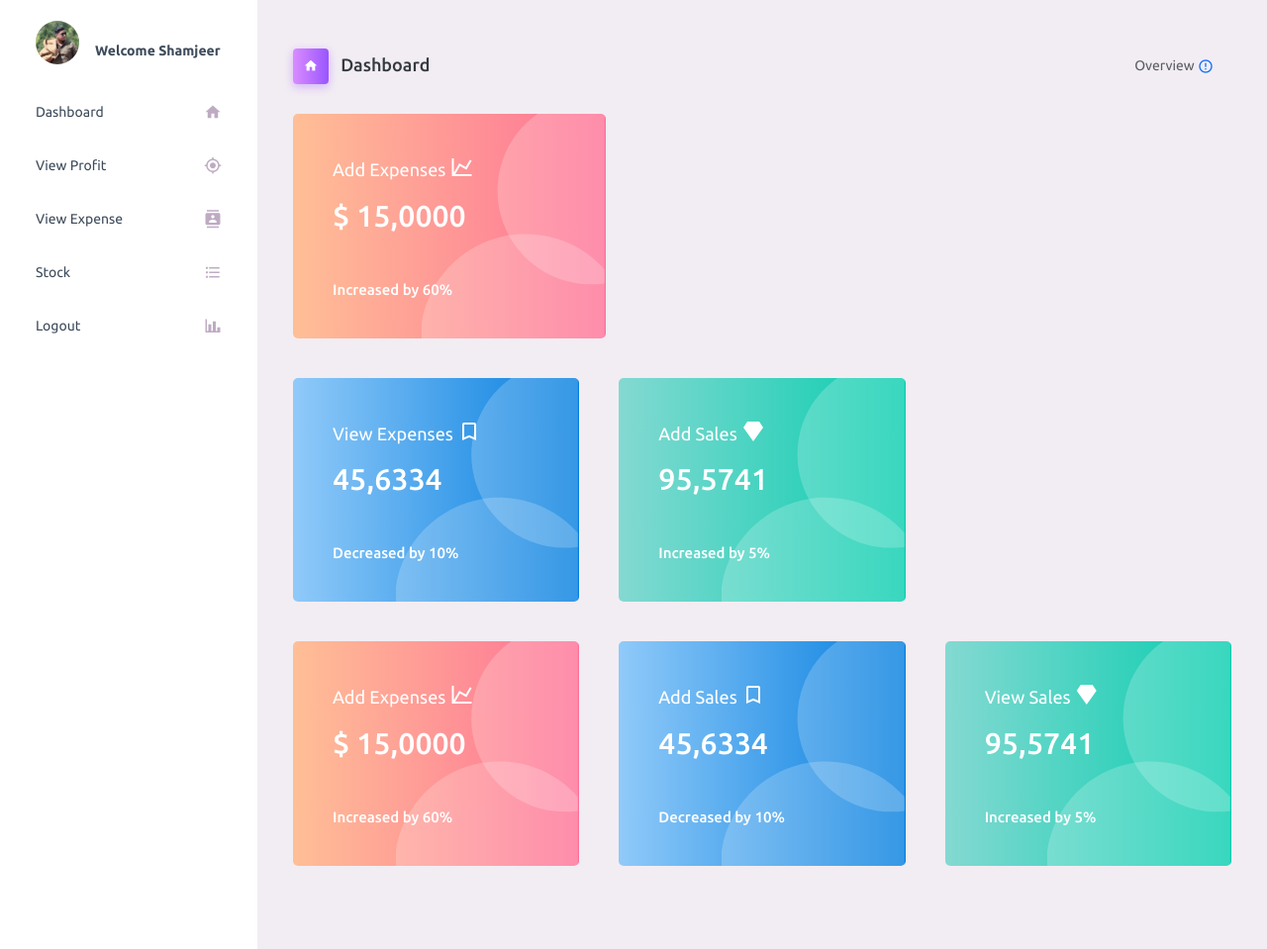
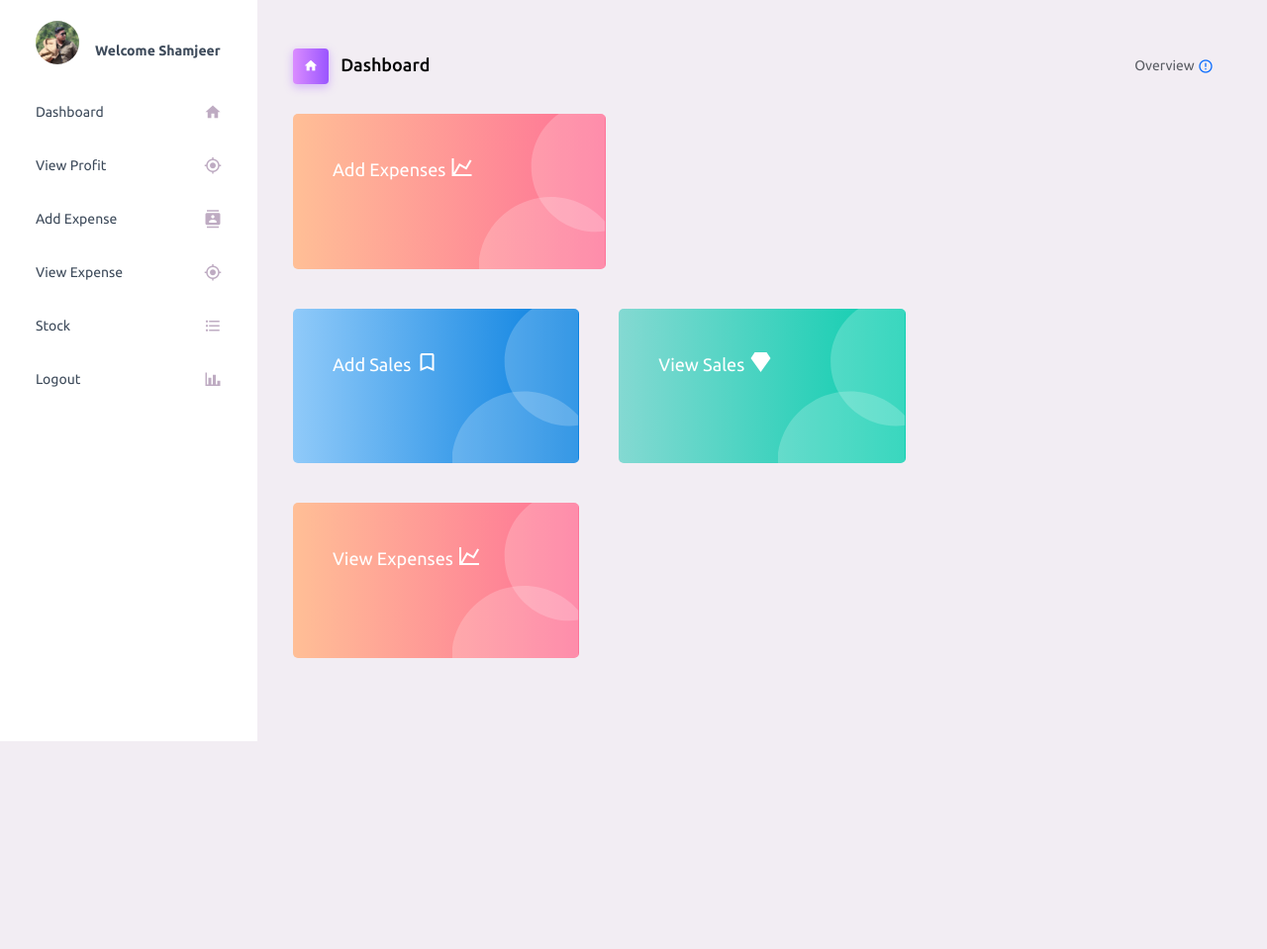
Before and after one commit to Mohammed-Rifad/riders_app, a Django app: template riders_admin/templates/dashboard.html in a window 1280 px wide. Shown: the part 70-1029 px from the top of the page at 99% size. After the commit the page ends 819 px from the top, so only its background shows below. Run offline with Django 4.2, Linux system fonts and the light colour scheme; the template is opened without the code that fills it, so the values that code supplies are empty; some libraries are stand-ins or nearby versions.

Commit message:
almost completed

```diff
--- a/riders_admin/templates/dashboard.html
+++ b/riders_admin/templates/dashboard.html
@@ -53,8 +53,8 @@
                 </div>
               </a>
               <div class="dropdown-menu navbar-dropdown" aria-labelledby="profileDropdown">
-                <a class="dropdown-item" href="#">
-                  <i class="mdi mdi-cached me-2 text-success"></i> Activity Log </a>
+                {% comment %} <a class="dropdown-item" href="#">
+                  <i class="mdi mdi-cached me-2 text-success"></i> Activity Log </a> {% endcomment %}
                 <div class="dropdown-divider"></div>
                 <a class="dropdown-item" href="/logout">
                   <i class="mdi mdi-logout me-2 text-primary"></i> Signout </a>
@@ -70,7 +70,7 @@
                 <i class="mdi mdi-email-outline"></i>
                 <span class="count-symbol bg-warning"></span>
               </a>
-              <div class="dropdown-menu dropdown-menu-right navbar-dropdown preview-list" aria-labelledby="messageDropdown">
+              {% comment %} <div class="dropdown-menu dropdown-menu-right navbar-dropdown preview-list" aria-labelledby="messageDropdown">
                 <h6 class="p-3 mb-0">Messages</h6>
                 <div class="dropdown-divider"></div>
                 <a class="dropdown-item preview-item">
@@ -104,14 +104,14 @@
                 </a>
                 <div class="dropdown-divider"></div>
                 <h6 class="p-3 mb-0 text-center">4 new messages</h6>
-              </div>
+              </div> {% endcomment %}
             </li>
             <li class="nav-item dropdown">
               <a class="nav-link count-indicator dropdown-toggle" id="notificationDropdown" href="#" data-bs-toggle="dropdown">
                 <i class="mdi mdi-bell-outline"></i>
                 <span class="count-symbol bg-danger"></span>
               </a>
-              <div class="dropdown-menu dropdown-menu-right navbar-dropdown preview-list" aria-labelledby="notificationDropdown">
+              {% comment %} <div class="dropdown-menu dropdown-menu-right navbar-dropdown preview-list" aria-labelledby="notificationDropdown">
                 <h6 class="p-3 mb-0">Notifications</h6>
                 <div class="dropdown-divider"></div>
                 <a class="dropdown-item preview-item">
@@ -151,7 +151,7 @@
                 </a>
                 <div class="dropdown-divider"></div>
                 <h6 class="p-3 mb-0 text-center">See all notifications</h6>
-              </div>
+              </div> {% endcomment %}
             </li>
             <li class="nav-item nav-logout d-none d-lg-block">
               <a class="nav-link" href="#">
@@ -208,9 +208,15 @@
               </div> {% endcomment %}
             </li>
             <li class="nav-item">
+              <a class="nav-link" href="/add-expense">
+                <span class="menu-title">Add Expense</span>
+                <i class="mdi mdi-contacts menu-icon"></i>
+              </a>
+            </li>
+            <li class="nav-item">
               <a class="nav-link" href="/view-expense">
                 <span class="menu-title">View Expense</span>
-                <i class="mdi mdi-contacts menu-icon"></i>
+                <i class="mdi mdi-crosshairs-gps menu-icon"></i>
               </a>
             </li>
             <li class="nav-item">
@@ -272,8 +278,12 @@
             <div class="page-header">
               <h3 class="page-title">
                 <span class="page-title-icon bg-gradient-primary text-white me-2">
+
                   <i class="mdi mdi-home"></i>
+                  <a href="{% url 'dashboard' %}" style="text-decoration:none;color:black">
                 </span> Dashboard
+              </a>
+
               </h3>
               <nav aria-label="breadcrumb">
                 <ul class="breadcrumb">
@@ -291,8 +301,8 @@
                     <img src="{% static 'assets/images/dashboard/circle.svg' %}" class="card-img-absolute" alt="circle-image" />
                     <h4 class="font-weight-normal mb-3">Add Expenses <i class="mdi mdi-chart-line mdi-24px float-right"></i>
                     </h4>
-                    <h2 class="mb-5">$ 15,0000</h2>
-                    <h6 class="card-text">Increased by 60%</h6>
+                    <h2 class="mb-5"> </h2>
+                    <h6 class="card-text"> </h6>
                   </div>
                 </div>
               </div>
@@ -300,13 +310,13 @@
               <div class="col-md-4 stretch-card grid-margin">
 
                 <div class="card bg-gradient-info card-img-holder text-white">
-                  <a href='/view-expense' style='text-decoration:none;color:white'>
+                  <a href='/add-sales' style='text-decoration:none;color:white'>
                   <div class="card-body">
                     <img src="{% static 'assets/images/dashboard/circle.svg' %}" class="card-img-absolute" alt="circle-image" />
-                    <h4 class="font-weight-normal mb-3">View Expenses <i class="mdi mdi-bookmark-outline mdi-24px float-right"></i>
+                    <h4 class="font-weight-normal mb-3">Add Sales <i class="mdi mdi-bookmark-outline mdi-24px float-right"></i>
                     </h4>
-                    <h2 class="mb-5">45,6334</h2>
-                    <h6 class="card-text">Decreased by 10%</h6>
+                    <h2 class="mb-5"> </h2>
+                    <h6 class="card-text"> </h6>
                   </div>
                 </a>
                 </div>
@@ -314,13 +324,13 @@
               </div>
               <div class="col-md-4 stretch-card grid-margin">
                 <div class="card bg-gradient-success card-img-holder text-white">
-                  <a href='/add-sales' style='text-decoration:none;color:white'>
+                  <a href='/view-sales' style='text-decoration:none;color:white'>
                   <div class="card-body">
                     <img src="{% static 'assets/images/dashboard/circle.svg' %}" class="card-img-absolute" alt="circle-image" />
-                    <h4 class="font-weight-normal mb-3">Add Sales <i class="mdi mdi-diamond mdi-24px float-right"></i>
+                    <h4 class="font-weight-normal mb-3">View Sales <i class="mdi mdi-diamond mdi-24px float-right"></i>
                     </h4>
-                    <h2 class="mb-5">95,5741</h2>
-                    <h6 class="card-text">Increased by 5%</h6>
+                    <h2 class="mb-5"> </h2>
+                    <h6 class="card-text"> </h6>
                   </div>
                 </a>
                 </div>
@@ -331,14 +341,14 @@
                 <div class="card bg-gradient-danger card-img-holder text-white">
                   <div class="card-body">
                     <img src="{% static 'assets/images/dashboard/circle.svg' %}" class="card-img-absolute" alt="circle-image" />
-                    <h4 class="font-weight-normal mb-3">Add Expenses <i class="mdi mdi-chart-line mdi-24px float-right"></i>
+                    <h4 class="font-weight-normal mb-3">View Expenses <i class="mdi mdi-chart-line mdi-24px float-right"></i>
                     </h4>
-                    <h2 class="mb-5">$ 15,0000</h2>
-                    <h6 class="card-text">Increased by 60%</h6>
+                    <h2 class="mb-5"> </h2>
+                    <h6 class="card-text"></h6>
                   </div>
                 </div>
               </div>
-              <div class="col-md-4 stretch-card grid-margin">
+              {% comment %} <div class="col-md-4 stretch-card grid-margin">
                 <div class="card bg-gradient-info card-img-holder text-white">
                   <div class="card-body">
                     <img src="{% static 'assets/images/dashboard/circle.svg' %}" class="card-img-absolute" alt="circle-image" />
@@ -348,8 +358,8 @@
                     <h6 class="card-text">Decreased by 10%</h6>
                   </div>
                 </div>
-              </div>
-              <div class="col-md-4 stretch-card grid-margin">
+              </div> {% endcomment %}
+              {% comment %} <div class="col-md-4 stretch-card grid-margin">
                 <div class="card bg-gradient-success card-img-holder text-white">
                   <div class="card-body">
                     <img src="{% static 'assets/images/dashboard/circle.svg' %}" class="card-img-absolute" alt="circle-image" />
@@ -359,7 +369,7 @@
                     <h6 class="card-text">Increased by 5%</h6>
                   </div>
                 </div>
-              </div>
+              </div> {% endcomment %}
             </div>
 
 
--- a/riders_admin/templates/login.html
+++ b/riders_admin/templates/login.html
@@ -35,10 +35,10 @@
                 <form class="pt-3" method="POST" action="">
                     {% csrf_token %}
                   <div class="form-group">
-                    <input type="text" class="form-control form-control-lg" id="exampleInputEmail1" name="user_name" placeholder="Username">
+                    <input type="text" class="form-control form-control-lg" id="exampleInputEmail1" required name="user_name" placeholder="Username">
                   </div>
                   <div class="form-group">
-                    <input type="password" class="form-control form-control-lg" id="exampleInputPassword1" name="user_passwd" placeholder="Password">
+                    <input type="password" class="form-control form-control-lg" id="exampleInputPassword1" required name="user_passwd" placeholder="Password">
                   </div>
                   <div class="mt-3">
                     <button type="submit" class="btn btn-block btn-gradient-primary btn-lg font-weight-medium auth-form-btn"  >SIGN IN</button>
--- a/riders_admin/templates/profit.html
+++ b/riders_admin/templates/profit.html
@@ -50,6 +50,4 @@
                         </table>
 
 
-
-
 {% endblock %}
```
Also changed, not shown: riders_admin/templates/add_expense.html (+19 -6 lines), riders_admin/templates/add_sales.html (+14 -4 lines), riders_admin/templates/master.html (+10 -6 lines), riders_admin/views.py (+25 -15 lines), db.sqlite3.
